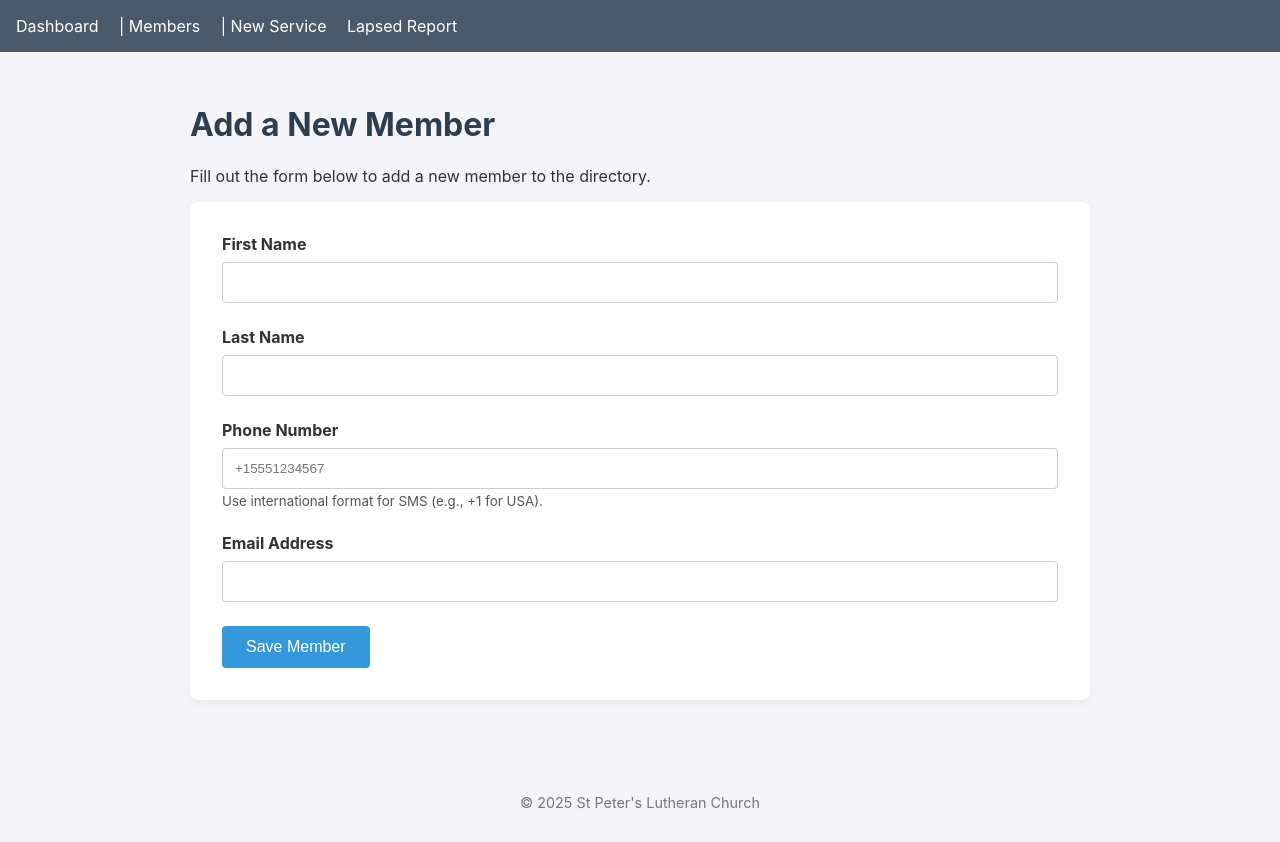
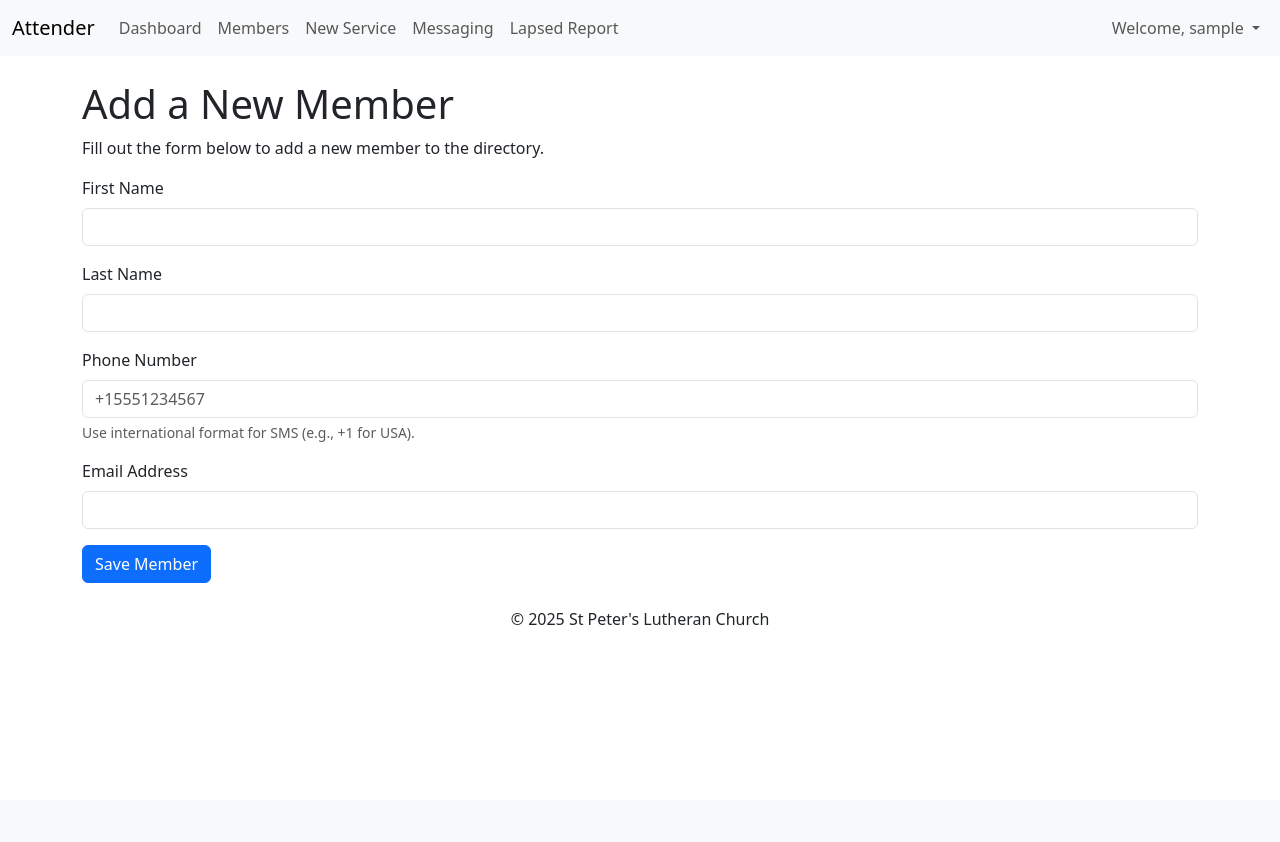
Before and after one commit to maadone74/MaadWeb-Attender, a Node server app: page /members/add in a window 1280 px wide. After the commit the page ends 625 px from the top, so only its background shows below. Run offline with Node 20, Linux system fonts and the light colour scheme; the visitor is signed in with stand-in values (Sample User, id 1); some libraries are stand-ins or nearby versions.

Commit message:
feat: Implement authentication, UI overhaul, and messaging features
This commit introduces several major enhancements to the application, focusing on security, user experience, and new features.

Key changes include:

1.  **User Authentication:**
    - Integrated Passport.js with a local strategy for secure username and password authentication.
    - Added a User model with bcrypt for password hashing.
    - Created login, registration, and logout functionality.
    - All routes are now protected, requiring authentication to access application data.
    - Sessions are stored in MongoDB using `connect-mongo`.

2.  **UI/UX Overhaul with Bootstrap:**
    - Replaced the basic stylesheet with the Bootstrap 5 framework.
    - Updated all EJS templates to use Bootstrap components (Navbar, Cards, Tables, Forms, Buttons, etc.) for a modern, responsive, and user-friendly interface.
    - Removed the old `public/css/style.css` file.

3.  **Advanced Messaging Features:**
    - Enhanced the `Member` model with a `firstVisit` date field to track a member's first attendance.
    - The attendance marking logic now automatically populates the `firstVisit` field.
    - Added a new "Messaging" page that displays:
        - First-time attendees for the most recent service.
        - A list of members who have been absent for 3+ weeks.
    - Expanded `analysisService.js` with functions to retrieve this data.

```diff
--- a/models/member.js
+++ b/models/member.js
@@ -6,6 +6,7 @@ const memberSchema = new mongoose.Schema({
     phoneNumber: { type: String, required: true, unique: true },
     email: { type: String },
     memberSince: { type: Date, default: Date.now },
+    firstVisit: { type: Date },
     isActive: { type: Boolean, default: true }
 });
 
--- a/package.json
+++ b/package.json
@@ -10,10 +10,15 @@
   "author": "",
   "license": "ISC",
   "dependencies": {
+    "bcrypt": "^6.0.0",
+    "connect-mongo": "^5.1.0",
     "dotenv": "^17.2.1",
     "ejs": "^3.1.10",
     "express": "^5.1.0",
+    "express-session": "^1.18.2",
     "mongoose": "^8.17.1",
+    "passport": "^0.7.0",
+    "passport-local": "^1.0.0",
     "twilio": "^5.8.0"
   }
 }
--- a/public/css/style.css
+++ /dev/null
@@ -1,119 +0,0 @@
-body {
-    font-family: -apple-system, BlinkMacSystemFont, "Segoe UI", Roboto, Helvetica, Arial, sans-serif;
-    margin: 0;
-    background-color: #f4f4f9;
-    color: #333;
-}
-
-nav {
-    background-color: #4a5a6a;
-    padding: 1rem;
-    color: white;
-}
-
-nav a {
-    color: white;
-    text-decoration: none;
-    margin-right: 1rem;
-}
-
-main {
-    padding: 2rem;
-    max-width: 900px;
-    margin: 0 auto;
-}
-
-footer {
-    text-align: center;
-    padding: 1rem;
-    margin-top: 2rem;
-    color: #777;
-    font-size: 0.9em;
-}
-
-h1, h2 {
-    color: #2c3e50;
-}
-
-/* Form Styling */
-.data-form {
-    background: #ffffff;
-    padding: 2rem;
-    border-radius: 8px;
-    box-shadow: 0 2px 10px rgba(0,0,0,0.05);
-}
-
-.form-group {
-    margin-bottom: 1.5rem;
-}
-
-.form-group label {
-    display: block;
-    margin-bottom: 0.5rem;
-    font-weight: bold;
-}
-
-.form-group input[type="text"],
-.form-group input[type="tel"],
-.form-group input[type="email"],
-.form-group input[type="date"] {
-    width: 100%;
-    padding: 0.75rem;
-    border: 1px solid #ccc;
-    border-radius: 4px;
-    box-sizing: border-box; /* Important for padding and width */
-}
-
-.form-group small {
-    color: #555;
-    margin-top: 0.25rem;
-    display: block;
-}
-
-/* Button Styling */
-.button, button {
-    background-color: #3498db;
-    color: white;
-    padding: 0.75rem 1.5rem;
-    border: none;
-    border-radius: 4px;
-    cursor: pointer;
-    text-decoration: none;
-    font-size: 1em;
-}
-
-.button:hover, button:hover {
-    background-color: #2980b9;
-}
-
-/* Table Styling */
-.data-table {
-    width: 100%;
-    border-collapse: collapse;
-    margin-top: 1rem;
-}
-
-.data-table th, .data-table td {
-    padding: 0.75rem;
-    border: 1px solid #ddd;
-    text-align: left;
-}
-
-.data-table thead {
-    background-color: #e9ecef;
-}
-
-
-.level-badge {
-    padding: 0.2rem 0.6rem;
-    border-radius: 12px;
-    color: white;
-    font-size: 0.8em;
-    font-weight: bold;
-    text-transform: uppercase;
-}
-
-.level-1 { background-color: #f0ad4e; } /* Warning - Orange */
-.level-2 { background-color: #d9534f; } /* Danger - Red */
-.level-3 { background-color: #7b4e9e; } /* Custom - Purple */
-.level-4 { background-color: #343a40; } /* Dark - Black/Grey */
--- a/routes/index.js
+++ b/routes/index.js
@@ -1,15 +1,56 @@
 const express = require('express');
 const router = express.Router();
+const passport = require('passport');
 const Member = require('../models/member');
 const Service = require('../models/service');
 const Attendance = require('../models/attendance');
+const User = require('../models/user');
 const smsService = require('../services/smsService');
 const analysisService = require('../services/analysisService');
-const config = require('../config'); // Also require the config
-const e = require('express');
+const config = require('../config');
+
+// --- Middleware to check if user is authenticated ---
+function isAuthenticated(req, res, next) {
+    if (req.isAuthenticated()) {
+        return next();
+    }
+    res.redirect('/login');
+}
+
+// --- Authentication Routes ---
+router.get('/login', (req, res) => res.render('login'));
+router.post('/login', passport.authenticate('local', {
+    successRedirect: '/',
+    failureRedirect: '/login',
+    failureFlash: false // Or use true and configure connect-flash
+}));
+router.get('/register', (req, res) => res.render('register'));
+router.post('/register', async (req, res) => {
+    try {
+        const { username, password } = req.body;
+        const user = new User({ username, password });
+        await user.save();
+        res.redirect('/login');
+    } catch (err) {
+        res.render('register', { error: 'Error registering. Username might be taken.' });
+    }
+});
+router.get('/logout', (req, res, next) => {
+    req.logout(function(err) {
+        if (err) { return next(err); }
+        res.redirect('/login');
+    });
+});
+
+
+// Apply user to all templates
+router.use(function(req, res, next) {
+  res.locals.user = req.user;
+  next();
+});
 
 // --- Dashboard ---
-router.get('/', async (req, res) => {
+router.get('/', isAuthenticated, async (req, res) => {
     try {
         const recentServices = await Service.find().sort({ serviceDate: -1 }).limit(10);
         res.render('dashboard', { services: recentServices });
@@ -19,12 +60,12 @@ router.get('/', async (req, res) => {
 });
 
 // --- Member Routes ---
-router.get('/members', async (req, res) => {
+router.get('/members', isAuthenticated, async (req, res) => {
     const members = await Member.find({ isActive: true });
     res.render('members', { members });
 });
-router.get('/members/add', (req, res) => res.render('add-member'));
-router.post('/members/add', async (req, res) => {
+router.get('/members/add', isAuthenticated, (req, res) => res.render('add-member'));
+router.post('/members/add', isAuthenticated, async (req, res) => {
     const { firstName, lastName, phoneNumber, email } = req.body;
     const newMember = new Member({ firstName, lastName, phoneNumber, email });
     await newMember.save();
@@ -32,8 +73,8 @@ router.post('/members/add', async (req, res) => {
 });
 
 // --- Service Routes ---
-router.get('/services/add', (req, res) => res.render('add-service'));
-router.post('/services/add', async (req, res) => {
+router.get('/services/add', isAuthenticated, (req, res) => res.render('add-service'));
+router.post('/services/add', isAuthenticated, async (req, res) => {
     const { serviceDate, topic, speaker } = req.body;
     const newService = new Service({ serviceDate, topic, speaker });
     await newService.save();
@@ -41,13 +82,12 @@ router.post('/services/add', async (req, res) => {
 });
 
 // --- Attendance Tracking Route (The Core) ---
-router.get('/services/:id', async (req, res) => {
+router.get('/services/:id', isAuthenticated, async (req, res) => {
     try {
         const service = await Service.findById(req.params.id);
         const allMembers = await Member.find({ isActive: true }).sort({ lastName: 1 });
         const attendanceRecords = await Attendance.find({ service: req.params.id });
 
-        // Create a Set of attended member IDs for quick lookup
         const attendedMemberIds = new Set(attendanceRecords.map(a => a.member.toString()));
 
         res.render('service-detail', { service, allMembers, attendedMemberIds });
@@ -57,38 +97,42 @@ router.get('/services/:id', async (req, res) => {
 });
 
 // --- Mark Attendance Route ---
-router.post('/attendance/mark', async (req, res) => {
+router.post('/attendance/mark', isAuthenticated, async (req, res) => {
     const { serviceId, attendees } = req.body;
+    const service = await Service.findById(serviceId);
 
-    // Easiest way to handle updates is to clear existing and add new
+    // Ensure attendees is an array
+    const newAttendeeIds = Array.isArray(attendees) ? attendees : (attendees ? [attendees] : []);
+
+    // Clear existing attendance for this service
     await Attendance.deleteMany({ service: serviceId });
 
-    if (typeof(attendees) == Array && attendees.length > 0) {
-        const attendanceData = attendees.map(memberId => ({
-            service: serviceId,
-            member: memberId
-        }));
+    if (newAttendeeIds.length > 0) {
+        const attendanceData = [];
+        for (const memberId of newAttendeeIds) {
+            attendanceData.push({ service: serviceId, member: memberId });
+
+            // Check for first visit
+            const member = await Member.findById(memberId);
+            const hasAttendedBefore = await Attendance.findOne({ member: memberId, service: { $ne: serviceId } });
+
+            if (!member.firstVisit && !hasAttendedBefore) {
+                member.firstVisit = service.serviceDateTime;
+                await member.save();
+            }
+        }
         await Attendance.insertMany(attendanceData);
-    } else {
-        // If no attendees, just ensure we don't leave any records
-        await Attendance.deleteMany({ service: serviceId });
-         const attendanceData = {
-            service: serviceId,
-            member: attendees
-        };
-          await Attendance.insertMany(attendanceData);
     }
 
     res.redirect(`/services/${serviceId}`);
 });
 
 // --- Send SMS Route ---
-router.post('/services/:id/send-sms', async (req, res) => {
+router.post('/services/:id/send-sms', isAuthenticated, async (req, res) => {
     try {
         const serviceId = req.params.id;
         const result = await smsService.sendAttendanceFollowUps(serviceId);
         console.log('SMS Sending Result:', result);
-        // Add a query param for a success message on the page
         res.redirect(`/services/${serviceId}?sms_sent=true`);
     } catch (error) {
         console.error('Failed to send SMS messages:', error);
@@ -97,12 +141,12 @@ router.post('/services/:id/send-sms', async (req, res) => {
 });
 
 // --- Reports Section ---
-router.get('/reports/lapsed-members', async (req, res) => {
+router.get('/reports/lapsed-members', isAuthenticated, async (req, res) => {
     try {
         const lapsedMembers = await analysisService.getLapsedMembers();
         res.render('lapsed-members', {
             lapsedMembers: lapsedMembers,
-            lapseLevels: config.lapseLevels // Pass config to the view
+            lapseLevels: config.lapseLevels
         });
     } catch (err) {
         console.error("Error generating lapsed member report:", err);
@@ -110,4 +154,26 @@ router.get('/reports/lapsed-members', async (req, res) => {
     }
 });
 
+// --- Messaging Page ---
+router.get('/messaging', isAuthenticated, async (req, res) => {
+    try {
+        const absentMembers = await analysisService.getAbsentMembers(3);
+        const recentService = await Service.findOne().sort({ serviceDateTime: -1 });
+        let firstTimeAttendees = [];
+        if (recentService) {
+            firstTimeAttendees = await analysisService.getFirstTimeAttendees(recentService._id);
+        }
+
+        res.render('messaging', {
+            absentMembers,
+            firstTimeAttendees,
+            recentService
+        });
+    } catch (err) {
+        console.error("Error loading messaging page:", err);
+        res.status(500).send("Failed to load messaging page.");
+    }
+});
+
+
 module.exports = router;
--- a/views/add-member.ejs
+++ b/views/add-member.ejs
@@ -3,29 +3,29 @@
 <h1>Add a New Member</h1>
 <p>Fill out the form below to add a new member to the directory.</p>
 
-<form action="/members/add" method="POST" class="data-form">
-    <div class="form-group">
-        <label for="firstName">First Name</label>
-        <input type="text" id="firstName" name="firstName" required>
+<form action="/members/add" method="POST">
+    <div class="mb-3">
+        <label for="firstName" class="form-label">First Name</label>
+        <input type="text" class="form-control" id="firstName" name="firstName" required>
     </div>
 
-    <div class="form-group">
-        <label for="lastName">Last Name</label>
-        <input type="text" id="lastName" name="lastName" required>
+    <div class="mb-3">
+        <label for="lastName" class="form-label">Last Name</label>
+        <input type="text" class="form-control" id="lastName" name="lastName" required>
     </div>
 
-    <div class="form-group">
-        <label for="phoneNumber">Phone Number</label>
-        <input type="tel" id="phoneNumber" name="phoneNumber" placeholder="+15551234567" required>
-        <small>Use international format for SMS (e.g., +1 for USA).</small>
+    <div class="mb-3">
+        <label for="phoneNumber" class="form-label">Phone Number</label>
+        <input type="tel" class="form-control" id="phoneNumber" name="phoneNumber" placeholder="+15551234567" required>
+        <div class="form-text">Use international format for SMS (e.g., +1 for USA).</div>
     </div>
 
-    <div class="form-group">
-        <label for="email">Email Address</label>
-        <input type="email" id="email" name="email">
+    <div class="mb-3">
+        <label for="email" class="form-label">Email Address</label>
+        <input type="email" class="form-control" id="email" name="email">
     </div>
 
-    <button type="submit" class="button">Save Member</button>
+    <button type="submit" class="btn btn-primary">Save Member</button>
 </form>
 
 <%- include('partials/footer') %>
--- a/views/partials/footer.ejs
+++ b/views/partials/footer.ejs
@@ -1,6 +1,7 @@
- </main>
-    <footer>
-        <p>© 2025 St Peter's Lutheran Church</p>
+    </main>
+    <footer class="text-center mt-4">
+        <p>&copy; 2025 St Peter's Lutheran Church</p>
     </footer>
+    <script src="https://cdn.jsdelivr.net/npm/bootstrap@5.3.0/dist/js/bootstrap.bundle.min.js"></script>
 </body>
 </html>
--- a/views/partials/header.ejs
+++ b/views/partials/header.ejs
@@ -4,12 +4,42 @@
     <meta charset="UTF-8">
     <meta name="viewport" content="width=device-width, initial-scale=1.0">
     <title>Church Attendance App</title>
-    <link rel="stylesheet" href="/css/style.css"> </head>
+    <link href="https://cdn.jsdelivr.net/npm/bootstrap@5.3.0/dist/css/bootstrap.min.css" rel="stylesheet">
+    <link rel="stylesheet" href="/css/style.css">
+</head>
 <body>
-    <nav>
-        <a href="/">Dashboard</a> |
-        <a href="/members">Members</a> |
-        <a href="/services/add">New Service</a>
-         <a href="/reports/lapsed-members">Lapsed Report</a>
+    <nav class="navbar navbar-expand-lg navbar-light bg-light">
+        <div class="container-fluid">
+            <a class="navbar-brand" href="/">Attender</a>
+            <button class="navbar-toggler" type="button" data-bs-toggle="collapse" data-bs-target="#navbarNav" aria-controls="navbarNav" aria-expanded="false" aria-label="Toggle navigation">
+                <span class="navbar-toggler-icon"></span>
+            </button>
+            <div class="collapse navbar-collapse" id="navbarNav">
+                <ul class="navbar-nav me-auto">
+                    <% if (user) { %>
+                        <li class="nav-item"><a class="nav-link" href="/">Dashboard</a></li>
+                        <li class="nav-item"><a class="nav-link" href="/members">Members</a></li>
+                        <li class="nav-item"><a class="nav-link" href="/services/add">New Service</a></li>
+                        <li class="nav-item"><a class="nav-link" href="/messaging">Messaging</a></li>
+                        <li class="nav-item"><a class="nav-link" href="/reports/lapsed-members">Lapsed Report</a></li>
+                    <% } %>
+                </ul>
+                <ul class="navbar-nav">
+                    <% if (user) { %>
+                        <li class="nav-item dropdown">
+                            <a class="nav-link dropdown-toggle" href="#" id="navbarDropdown" role="button" data-bs-toggle="dropdown" aria-expanded="false">
+                                Welcome, <%= user.username %>
+                            </a>
+                            <ul class="dropdown-menu dropdown-menu-end" aria-labelledby="navbarDropdown">
+                                <li><a class="dropdown-item" href="/logout">Logout</a></li>
+                            </ul>
+                        </li>
+                    <% } else { %>
+                        <li class="nav-item"><a class="nav-link" href="/login">Login</a></li>
+                        <li class="nav-item"><a class="nav-link" href="/register">Register</a></li>
+                    <% } %>
+                </ul>
+            </div>
+        </div>
     </nav>
-    <main>
+    <main class="container mt-4">
```
Also changed, not shown: models/user.js (added, +24 -0 lines), server.js (+49 -1 lines), services/analysisService.js (+52 -1 lines), views/add-service.ejs (+11 -11 lines), views/dashboard.ejs (+18 -11 lines), views/lapsed-members.ejs (+13 -11 lines), views/login.ejs (added, +18 -0 lines), views/members.ejs (+7 -5 lines), views/messaging.ejs (added, +56 -0 lines), views/register.ejs (added, +18 -0 lines), views/service-detail.ejs (+36 -23 lines), 1 other file.
